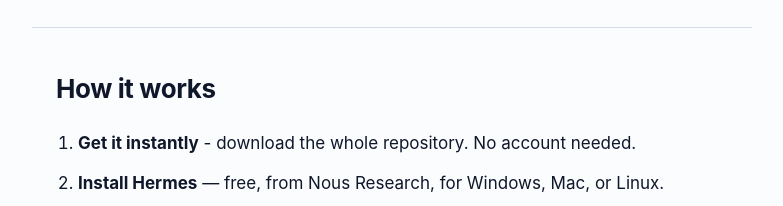
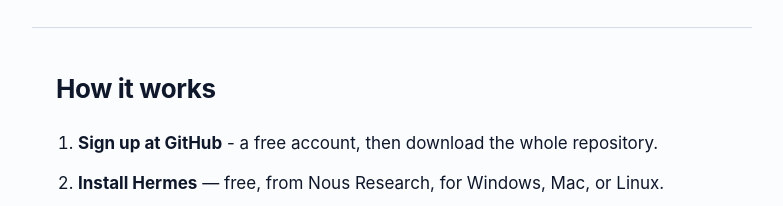
Before and after one commit to alexdurig/MyAIShortCut, a plain HTML site: page site/index.html in a window 1280 px wide. Shown: the part 2900-3106 px from the top of the page, without its empty margins (248-1031 px from the left). Drawn offline with Linux system fonts and the light colour scheme.

Commit message:
Match the thank-you page: free GitHub account is step 1; keep the ZIP route

```diff
--- a/site/index.html
+++ b/site/index.html
@@ -165,7 +165,7 @@
   <section class="block">
     <h2>How it works</h2>
     <ol>
-      <li><strong>Get it instantly</strong> - download the whole repository. No account needed.</li>
+      <li><strong>Sign up at GitHub</strong> - a free account, then download the whole repository.</li>
       <li><strong>Install Hermes</strong> — free, from Nous Research, for Windows, Mac, or Linux.</li>
       <li><strong>Install the agent</strong> — one command. Start talking.</li>
     </ol>
```
Also changed, not shown: 1 other file.
